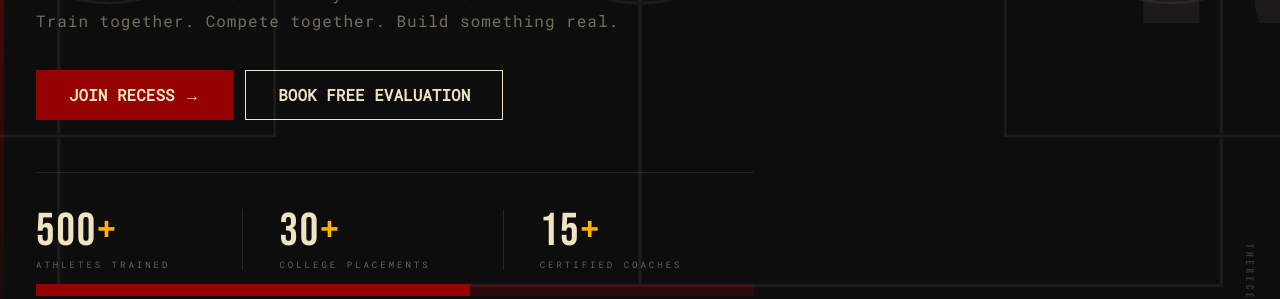
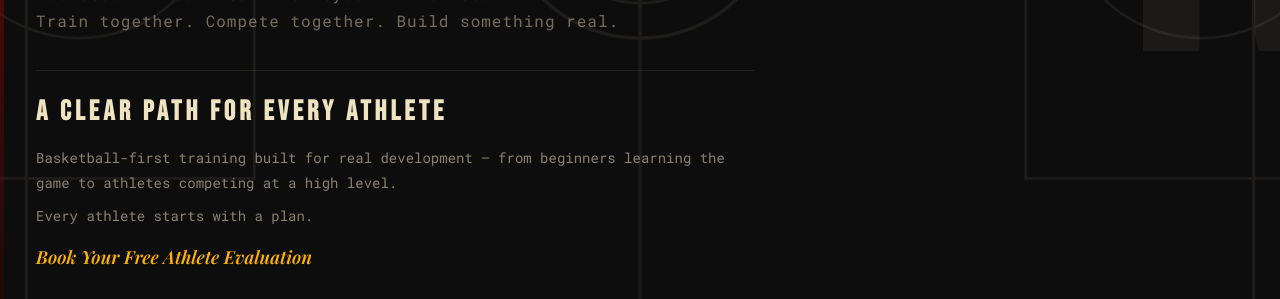
Before and after one commit to websthetic/recess-athletics, an Eleventy site: page src/index.html in a window 1280 px wide. Shown: the part 628-927 px from the top of the page. Built offline with nearby package versions, Linux system fonts and the light colour scheme; Eleventy itself is replaced by a stand-in of ours; files that its build step writes are made by us from their sources; a web font is replaced by a local one; what @codestitchofficial/eleventy-plugin-sharp-images, glob would draw is missing.

Commit message:
hero section edit

```diff
--- a/src/assets/less/critical.less
+++ b/src/assets/less/critical.less
@@ -94,7 +94,14 @@ body { overflow-x: hidden; }
 .hero-bg-overlay {
   position: absolute;
   inset: 0;
-  background: linear-gradient(to right, rgba(13,13,13,0.92) 55%, rgba(13,13,13,0.3) 100%);
+  // Full-screen dark overlay — ensures cream + yellow text stays legible
+  // over any photo regardless of how bright or busy it is
+  background: linear-gradient(
+    160deg,
+    rgba(0, 0, 0, 0.70) 0%,
+    rgba(0, 0, 0, 0.55) 55%,
+    rgba(0, 0, 0, 0.38) 100%
+  );
 }
 
 /* SVG court fallback */
@@ -259,6 +266,49 @@ body { overflow-x: hidden; }
   width: 100%;
   text-align: center;
 }
+
+/* ── Hero body copy block ── */
+.hero-body {
+  margin-top: 2rem;
+  margin-bottom: 2rem;
+  padding-top: 1.5rem;
+  border-top: 1px solid rgba(239, 227, 194, 0.1);
+  max-width: 100%;
+}
+
+.hero-body-heading {
+  font-family: var(--headerFont);  /* ← Bebas Neue — thick display font */
+  font-size: clamp(1.25rem, 3.5vw, 1.75rem);  /* ← bump size up too, Bebas reads smaller */
+  font-weight: 700;
+  text-transform: uppercase;
+  letter-spacing: 0.15em;
+  color: var(--headerColor);
+  margin: 0 0 1rem 0;
+  line-height: 1.2;
+}
+
+.hero-body-text {
+  font-family: var(--bodyFont);
+  font-size: clamp(0.75rem, 1.8vw, 0.875rem);
+  line-height: 1.8;
+  color: rgba(239, 227, 194, 0.55);
+  margin: 0 0 0.5rem 0;
+
+  &:last-of-type {
+    margin-bottom: 1rem;
+  }
+}
+
+.hero-body-em {
+  font-family: "Playfair Display", serif;
+  font-style: italic;
+  font-weight: 600;
+  font-size: clamp(0.9375rem, 2.2vw, 1.125rem);
+  color: var(--recessYellow);
+  display: block;
+  line-height: 1.4;
+}
+
 .hero-cta .cs-button-solid,
 .hero-cta .cs-button-outline {
   display: block;
@@ -267,9 +317,9 @@ body { overflow-x: hidden; }
   padding: 1rem 2rem;
 }
 
-/* ── Stats wrapper ── */
+/* ── Stats wrapper — removed per design spec ── */
 .hero-stats-wrap {
-  margin-top: 52px;
+  display: none !important;
 }
 
 /* ── Stats row ── */
--- a/src/index.html
+++ b/src/index.html
@@ -35,10 +35,11 @@ tags: "sitemap" # content/content.json will make sure that all pages in content/
 
 <section class="hero" id="hero">
 
-      <!-- BG layer: swap in your photo by setting ASSETS.photoHeroBg -->
+    <!-- BG layer: full-bleed image + dark overlay -->
+    <!-- Swap src via ASSETS.photoHeroBg in the script block below -->
     <div class="hero-bg" id="hero-bg-layer">
-        <!-- SVG court fallback (shown when no photo) -->
-        <svg class="hero-court-svg" viewBox="0 0 800 600" preserveAspectRatio="xMidYMid slice" xmlns="http://www.w3.org/2000/svg">
+        <!-- SVG court lines — visible only when no photo is set -->
+        <svg class="hero-court-svg" viewBox="0 0 800 600" preserveAspectRatio="xMidYMid slice" xmlns="http://www.w3.org/2000/svg" aria-hidden="true">
             <rect x="50"  y="50"  width="700" height="500" fill="none" stroke="#EFE3C2" stroke-width="2"/>
             <line x1="400" y1="50"  x2="400" y2="550" stroke="#EFE3C2" stroke-width="2"/>
             <circle cx="400" cy="300" r="80" fill="none" stroke="#EFE3C2" stroke-width="2"/>
@@ -53,12 +54,12 @@ tags: "sitemap" # content/content.json will make sure that all pages in content/
     </div>
 
     <!-- Watermark -->
-      <div class="hero-watermark" id="hero-watermark">
+    <div class="hero-watermark" id="hero-watermark" aria-hidden="true">
         <div class="hero-watermark-letter">R</div>
     </div>
 
     <!-- Red accent bar -->
-      <div class="hero-accent-bar"></div>
+    <div class="hero-accent-bar" aria-hidden="true"></div>
 
     <!-- Main grid -->
     <div class="hero-grid">
@@ -90,27 +91,27 @@ tags: "sitemap" # content/content.json will make sure that all pages in content/
                     Train together. Compete together. Build something real.
                 </p>
 
-            <!-- CTAs -->
-            <div class="hero-cta anim-up d4">
-              <a href="/memberships/" class="cs-button-solid" onclick="navigateTo('memberships')">Join Recess →</a>
-              <a href="book-eval"        class="cs-button-outline" onclick="navigateTo('book')">Book Free Evaluation</a>
+                <!-- ─── Body copy block ─── -->
+                <div class="hero-body anim-up d4">
+                    <h3 class="hero-body-heading">A Clear Path for Every Athlete</h3>
+                    <p class="hero-body-text">
+                        Basketball-first training built for real development — from beginners
+                        learning the game to athletes competing at a high level.
+                    </p>
+                    <p class="hero-body-text">Every athlete starts with a plan.</p>
+                    <em class="hero-body-em">Book Your Free Athlete Evaluation</em>
                 </div>
 
-            <!-- ─── STATS + SCROLL INDICATOR ─── -->
-            <div class="hero-stats-wrap anim-up d5">
-              <div class="hero-stats" id="hero-stats">
-                <!-- Injected by JS -->
-              </div>
-              <!-- Red scroll progress bar -->
-              <div class="hero-stats-track">
-                <div class="hero-stats-thumb" id="stats-thumb"></div>
-              </div>
+                <!-- CTAs — delay bumped d4 → d5 to preserve stagger -->
+                <div class="hero-cta anim-up d5">
+                    <a href="/memberships/" class="cs-button-solid">Join Recess →</a>
+                    <a href="/book-eval"    class="cs-button-outline">Book Free Evaluation</a>
                 </div>
 
             </div>
         </div>
 
-        <!-- RIGHT PHOTO (placeholder when no photo) -->
+        <!-- RIGHT PHOTO slot -->
         <div id="hero-right-slot">
             <div class="hero-photo-placeholder">
                 <div class="hero-photo-placeholder-icon">📷</div>
@@ -123,7 +124,7 @@ tags: "sitemap" # content/content.json will make sure that all pages in content/
     </div>
 
     <!-- Domain watermark -->
-      <div class="hero-domain">THERECESS.CLUB</div>
+    <div class="hero-domain" aria-hidden="true">THERECESS.CLUB</div>
 
 </section>
 
@@ -798,14 +799,7 @@ tags: "sitemap" # content/content.json will make sure that all pages in content/
       logoHero:      "",   // e.g. "/assets/images/logo.svg"
     };
 
-    /* ── STATS ───────────────────────────── */
-    const STATS = [
-      { val: "500+",  label: "Athletes Trained"      },
-      { val: "30+",   label: "College Placements"    },
-      { val: "15+",   label: "Certified Coaches"     },
-      { val: "4",     label: "Sports Offered"        },
-      { val: "95%",   label: "Member Retention"      },
-    ];
+
 
     /* ── MARQUEE ─────────────────────────── */
     const MARQUEE_ITEMS = [
@@ -823,20 +817,7 @@ tags: "sitemap" # content/content.json will make sure that all pages in content/
       `).join("");
     }
 
-    /* ── STATS ROW ───────────────────────── */
-    function buildStats() {
-      const container = document.getElementById("hero-stats");
-      container.innerHTML = STATS.map((s, i) => {
-        const num    = s.val.replace(/[+%]/g, "");
-        const suffix = s.val.match(/[+%]/)?.[0] || "";
-        return `
-          <div class="hero-stat">
-            <div class="hero-stat-val">${num}<span>${suffix}</span></div>
-            <div class="hero-stat-label">${s.label}</div>
-          </div>
-        `;
-      }).join("");
-    }
+
 
     /* ── HERO: apply photos if provided ─── */
     function buildHero() {
@@ -872,33 +853,12 @@ tags: "sitemap" # content/content.json will make sure that all pages in content/
       console.log("Navigate to:", page);
     }
 
-    /* ── STATS SCROLL INDICATOR ─────────── */
-    function initStatsScroll() {
-      const statsEl = document.getElementById("hero-stats");
-      const thumb   = document.getElementById("stats-thumb");
 
-      function updateThumb() {
-        const scrollable = statsEl.scrollWidth - statsEl.clientWidth;
-        if (scrollable <= 0) {
-          // All stats visible — fill bar completely
-          thumb.style.width = "100%";
-          return;
-        }
-        const pct = ((statsEl.clientWidth + statsEl.scrollLeft) / statsEl.scrollWidth) * 100;
-        thumb.style.width = Math.min(pct, 100) + "%";
-      }
-
-      statsEl.addEventListener("scroll", updateThumb);
-      // Set initial state after stats are rendered
-      setTimeout(updateThumb, 50);
-    }
 
     /* ── INIT ────────────────────────────── */
     document.addEventListener("DOMContentLoaded", () => {
       buildMarquee();
-      buildStats();
       buildHero();
-      initStatsScroll();  // ← scroll indicator
     });
   </script>
 
```
Also changed, not shown: 2 other files. Lines whose indentation alone changed are shown as unchanged.
